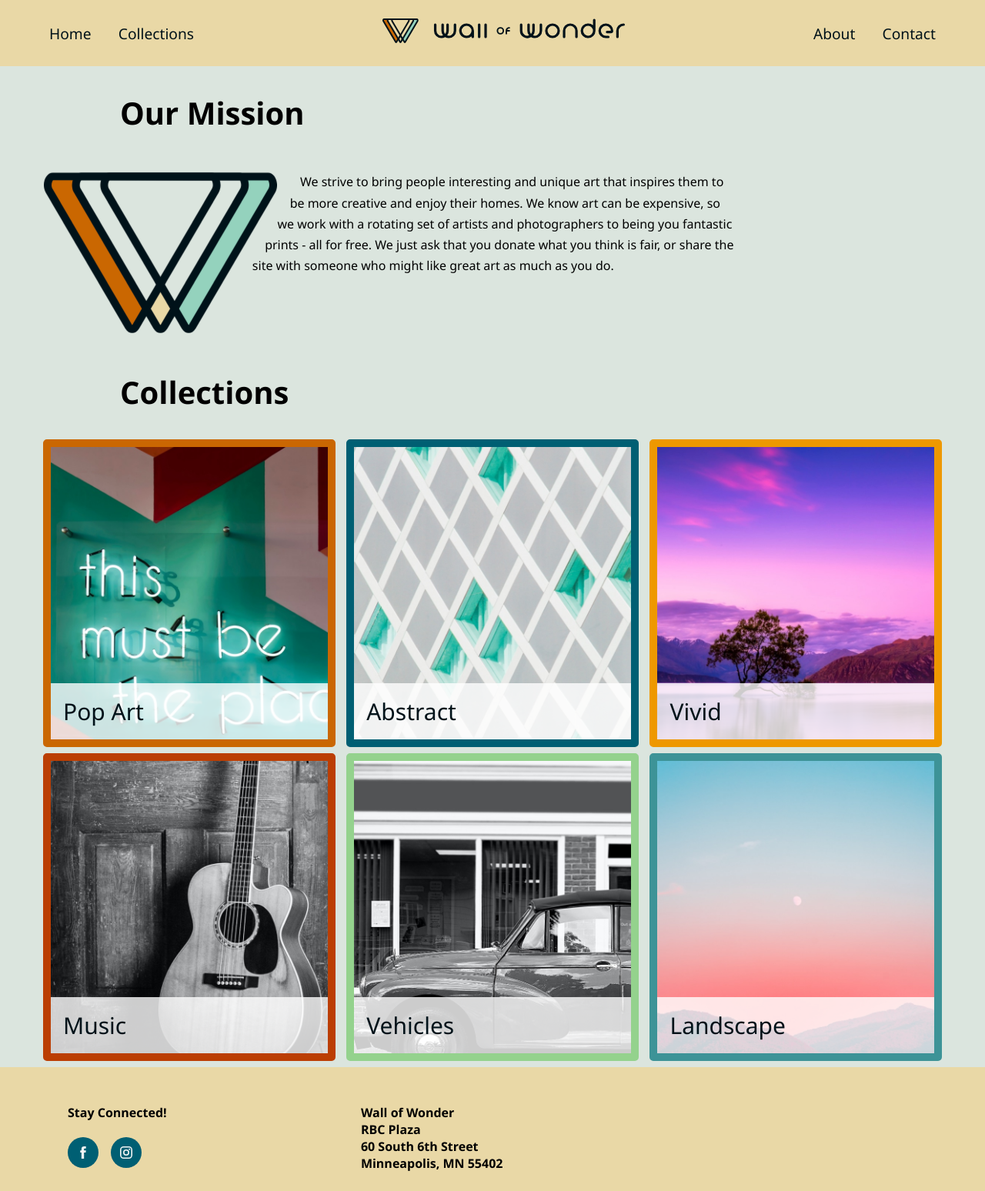
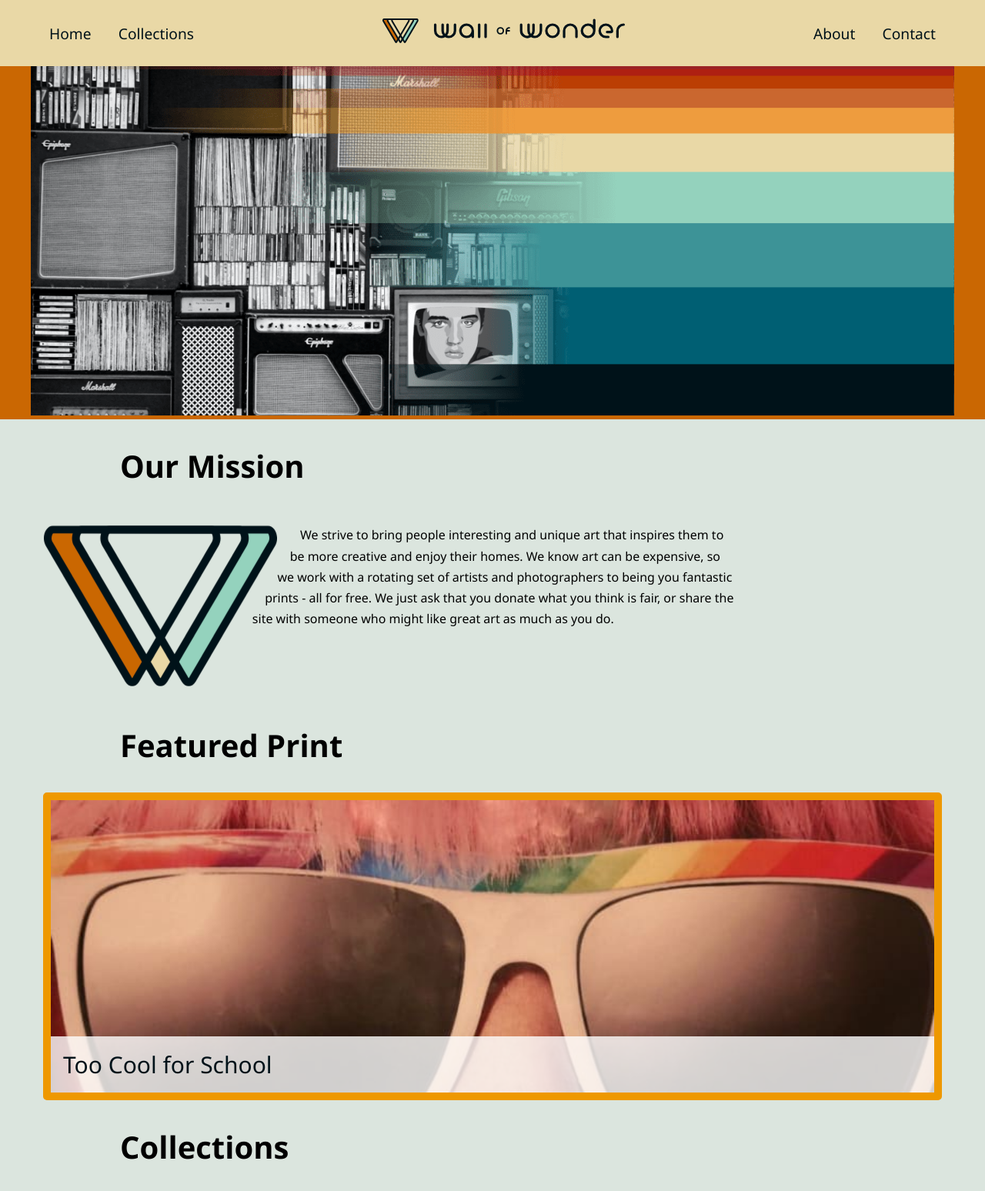
Before and after one commit to sergio-usma/flexbox-test, a website: page index.html in a window 1280 px wide. Shown: the top 1548 px of the page at 77% size. Drawn offline with Linux system fonts and the light colour scheme.

Commit message:
added banner and featured section

```diff
--- a/index.html
+++ b/index.html
@@ -25,6 +25,15 @@
     </header>
 </div>
 
+<section id="hero">
+    <picture>
+        <source srcset="img/hero/hero_1200.png" media="(min-width:839px)">
+        <source srcset="img/hero/hero_842.png" media="(min-width:301px)">
+        <img src="img/hero/hero_300.png" alt="Rainbow hero image banner.">
+    </picture>
+
+</section>
+
 <section id="mission">
     <h2>Our Mission</h2>
     <div class="mission-text">
@@ -43,6 +52,19 @@
         </p>
     </div>
 </section>
+
+<section id="featured">
+    <h2>Featured Print</h2>
+        <figure class="color6">
+            <img sizes="(min-width: 300px) 33.3vw, 100vw" srcset="
+            img/too-cool/too-cool_small.jpg 300w,
+            img/too-cool/too-cool_medium.jpg 740w,
+            img/too-cool/too-cool_large.jpg 1200w," src="img/too-cool/too-cool_large.jpg" alt="" >
+            <figcaption><a href="#">Too Cool for School</a> </figcaption>
+
+        </figure>
+</section>
+
 <section id="collections">
     <h2>Collections</h2>
     <ul>
--- a/style.css
+++ b/style.css
@@ -85,6 +85,20 @@ nav a:hover {
     color: var(--color5);
 }
 
+#hero{
+    background-color: var(--color7);
+    text-align: center;
+    max-width: 100%;
+    padding: 0;
+    margin: 0;
+}
+
+#hero img{
+    max-width: 100%;
+    max-height: 454px;
+}
+
+
 section {
     max-width: 1200px;
     margin: 0 auto;
@@ -124,7 +138,7 @@ figure img {
     margin-bottom: -4px;
     width: 100%;
     object-fit: cover;
-    object-position: 0 -150px;
+    object-position: 0;
 }
 
 figcaption {
```
Also changed, not shown: img/hero/hero_1200.png (added), img/hero/hero_300.png (added), img/hero/hero_842.png (added), img/too-cool/too-cool_large.jpg (added), img/too-cool/too-cool_medium.jpg (added), img/too-cool/too-cool_small.jpg (added).
